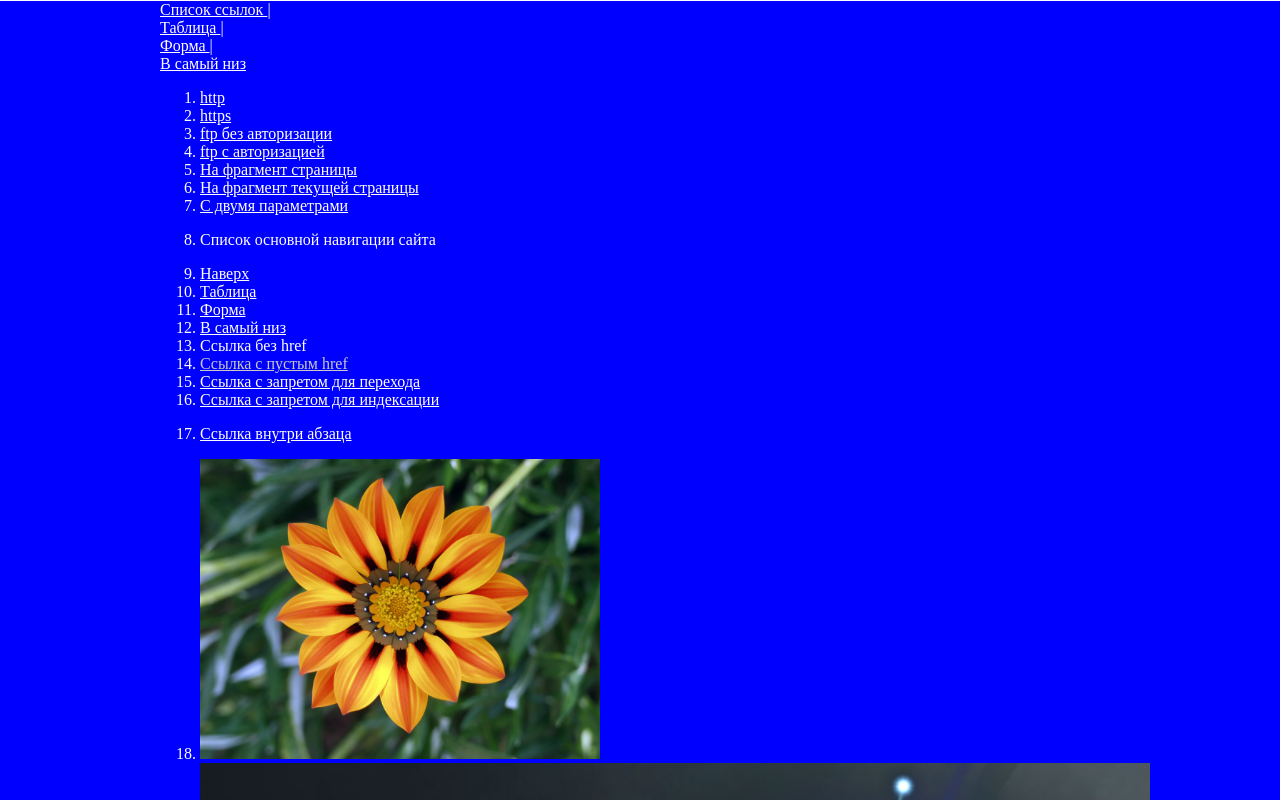
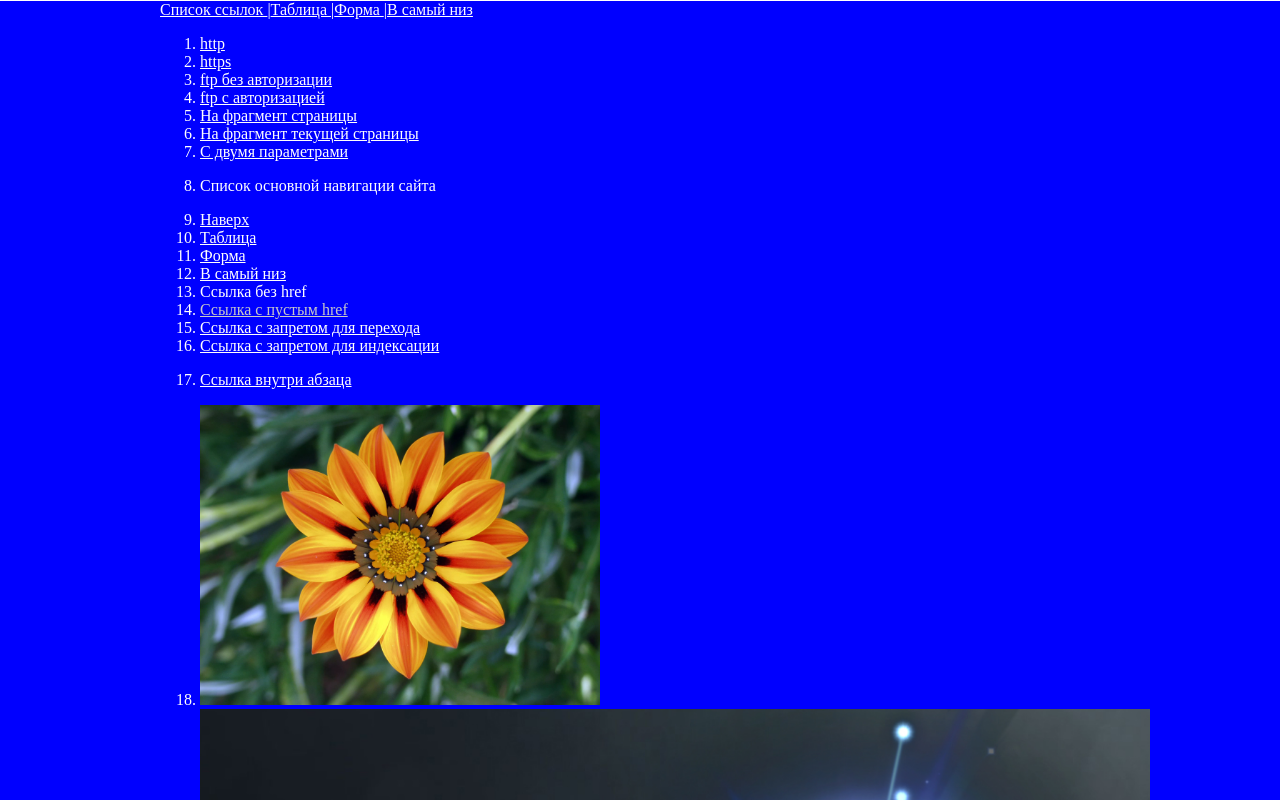
Before and after one commit to GolovkinAlexander/GolovkinAlexander.github.io, a plain HTML site: page index2.html in a window 1280 px wide. Shown: the part 159-959 px from the top of the page. Drawn offline with Linux system fonts and the light colour scheme.

Commit message:
Update index2.html

```diff
--- a/index2.html
+++ b/index2.html
@@ -17,8 +17,8 @@
       </div>
     </header>
     <div class = "content">
-    <nav class = "nav">
-      <u1>
+    <nav>
+      <u1 class = "nav">
         <li><a href="#links" title ="Ссылки" > Список ссылок </a> |</li>
         <li><a href="#table" title ="Таблица"> Таблица </a> |</li>
         <li><a href="#form" title ="Форма"> Форма </a> |</li>
```
